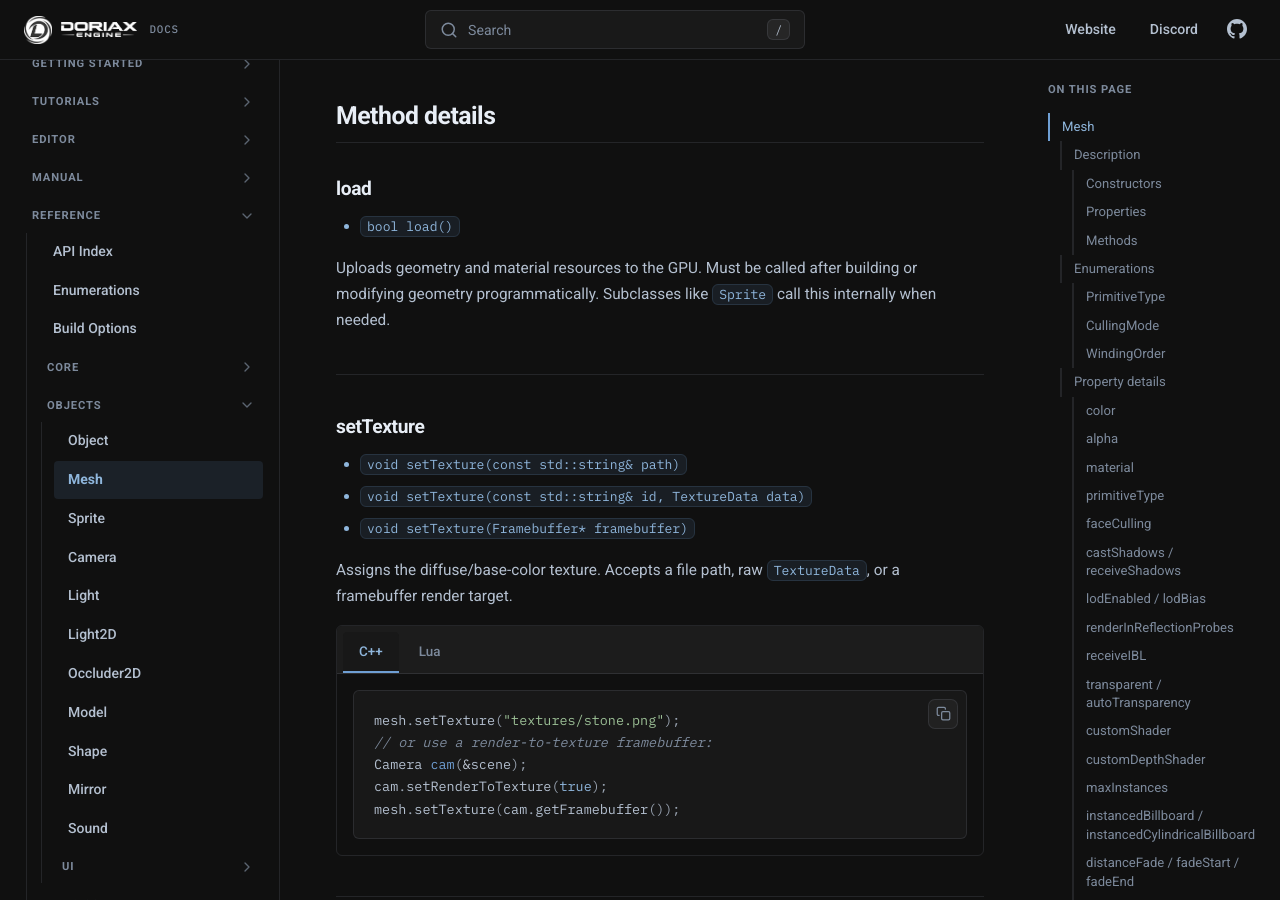
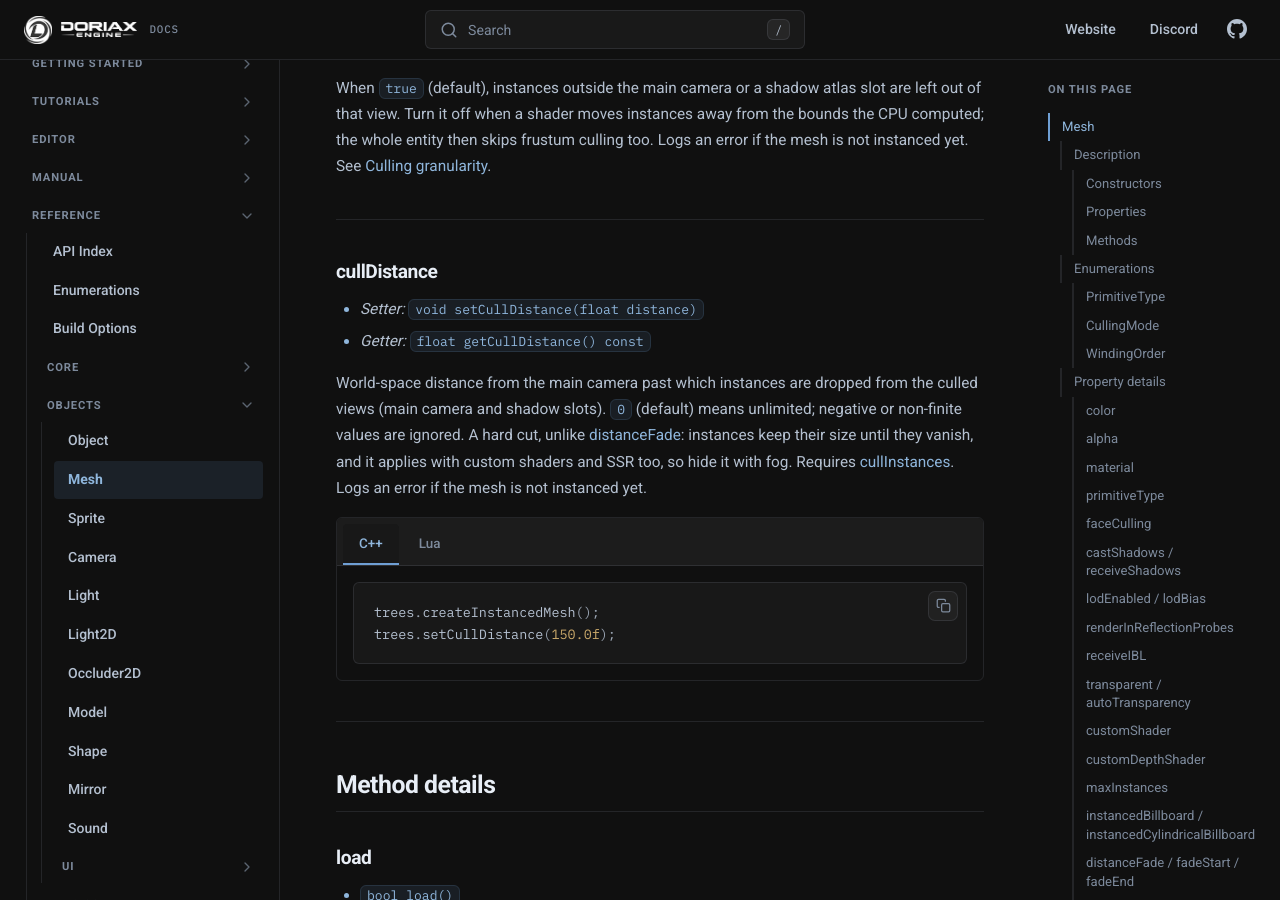
Before and after one commit to doriaxengine/doriax-docs, an MkDocs documentation site: the page built from docs/reference/classes/mesh.md, in a window 1280 px wide and 900 px high, scrolled down 13140 px. Built offline with MkDocs 1.6.1, drawn with Linux system fonts in a browser that asks for light colours; comment, search, counter and statistics services are not loaded; some of the changed text lies outside the part shown.

Commit message:
More optimizations part docs

````diff
--- a/docs/reference/classes/mesh.md
+++ b/docs/reference/classes/mesh.md
@@ -73,6 +73,7 @@ See [EntityHandle ownership](entityhandle.md#ownership-and-lifetime).
 | float | [fadeStart](#distancefade-fadestart-fadeend) | `0` | C++ \| Lua |
 | float | [fadeEnd](#distancefade-fadestart-fadeend) | `0` | C++ \| Lua |
 | bool | [cullInstances](#cullinstances) | `true` | C++ \| Lua |
+| float | [cullDistance](#culldistance) | `0` | C++ \| Lua |
 
 ### Methods
 
@@ -153,6 +154,8 @@ See [EntityHandle ownership](entityhandle.md#ownership-and-lifetime).
 | float | [getFadeEnd](#distancefade-fadestart-fadeend) | C++ \| Lua |
 | void | [setCullInstances](#cullinstances) | C++ \| Lua |
 | bool | [isCullInstances](#cullinstances) | C++ \| Lua |
+| void | [setCullDistance](#culldistance) | C++ \| Lua |
+| float | [getCullDistance](#culldistance) | C++ \| Lua |
 
 ## Enumerations
 
@@ -224,7 +227,7 @@ GPU draw mode. Overloads are available per submesh.
 * *Setter:* `void setFaceCulling(bool faceCulling)`
 * *Getter:* `bool isFaceCulling() const`
 
-Enables or disables back-face culling globally for this mesh. Disable for double-sided geometry (e.g. leaves, cards).
+Enables or disables back-face culling globally for this mesh. Disable for double-sided geometry (e.g. leaves, cards): back faces are then lit with their normal flipped toward the viewer, as glTF double-sided materials are.
 
 ---
 
@@ -426,6 +429,29 @@ On the built-in triangle shaders, instances past `fadeEnd` are also omitted from
 * *Getter:* `bool isCullInstances() const`
 
 When `true` (default), instances outside the main camera or a shadow atlas slot are left out of that view. Turn it off when a shader moves instances away from the bounds the CPU computed; the whole entity then skips frustum culling too. Logs an error if the mesh is not instanced yet. See [Culling granularity](../../manual/rendering-pipeline.md#culling-granularity).
+
+---
+
+### cullDistance
+
+* *Setter:* `void setCullDistance(float distance)`
+* *Getter:* `float getCullDistance() const`
+
+World-space distance from the main camera past which instances are dropped from the culled views (main camera and shadow slots). `0` (default) means unlimited; negative or non-finite values are ignored. A hard cut, unlike [distanceFade](#distancefade-fadestart-fadeend): instances keep their size until they vanish, and it applies with custom shaders and SSR too, so hide it with fog. Requires [cullInstances](#cullinstances). Logs an error if the mesh is not instanced yet.
+
+=== "C++"
+
+    ```cpp
+    trees.createInstancedMesh();
+    trees.setCullDistance(150.0f);
+    ```
+
+=== "Lua"
+
+    ```lua
+    trees:createInstancedMesh()
+    trees.cullDistance = 150
+    ```
 
 ---
 
````
Also changed, not shown: docs/editor/properties.md (+7 -0 lines), docs/manual/3d-graphics.md (+9 -0 lines), docs/manual/rendering-pipeline.md (+10 -1 lines), docs/reference/classes/material.md (+16 -0 lines).
